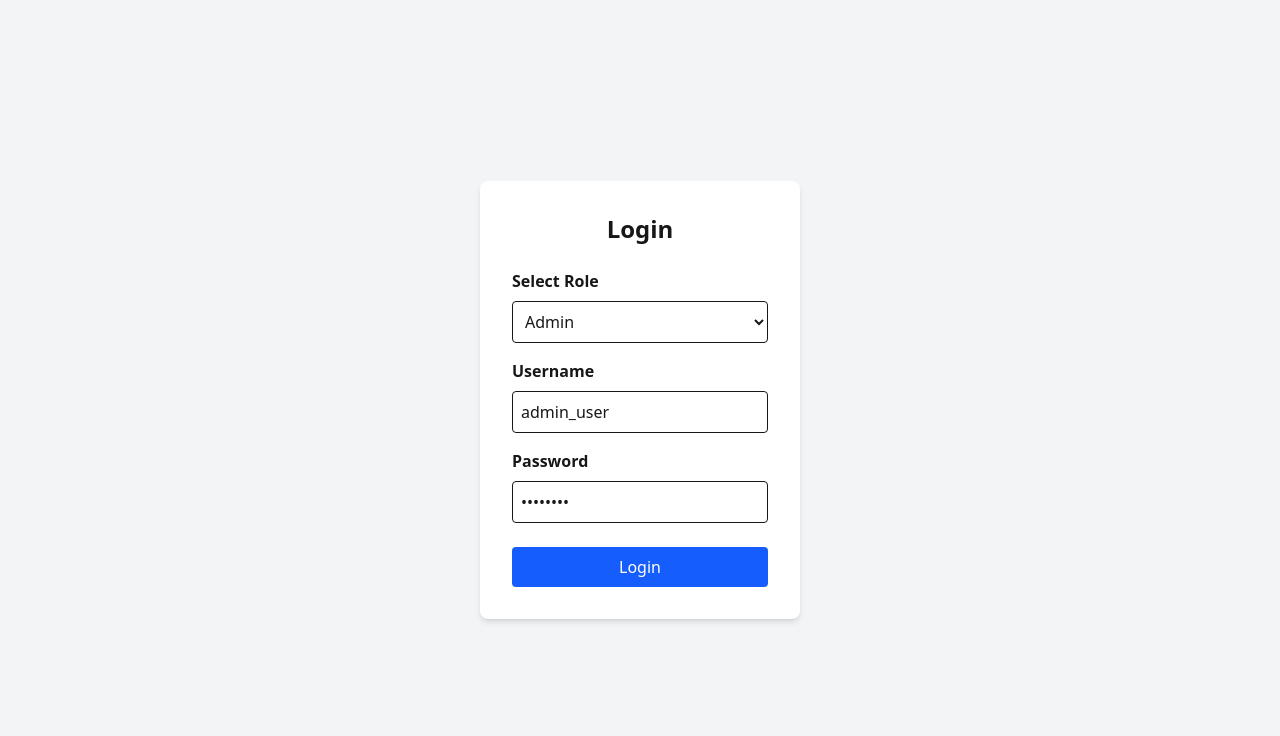
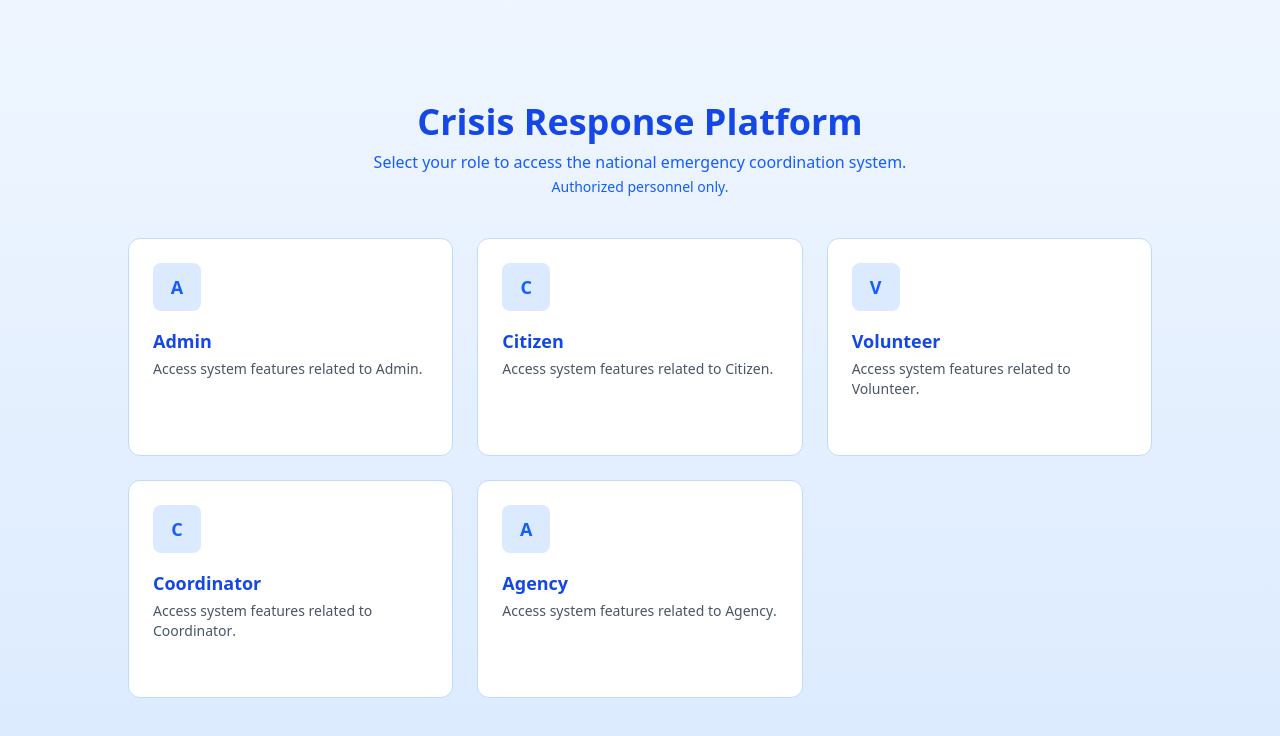
Before and after one commit to Shree2124/RDians, a Next.js app: page /login in a window 1280 px wide. Shown: the top 736 px of the page. Built offline with nearby package versions, Linux system fonts and the light colour scheme.

Commit message:
refactor: login redesign

```diff
--- a/src/app/login/page.tsx
+++ b/src/app/login/page.tsx
@@ -1,6 +1,6 @@
 "use client";
 
-import React, { useState, useEffect } from "react";
+import React, { useEffect, useState } from "react";
 import { useDispatch } from "react-redux";
 import { login } from "@/store/slices/authSlice";
 import { dummyUsers, Role } from "@/data/dummyUsers";
@@ -8,67 +8,72 @@ import { useRouter } from "next/navigation";
 
 const page = () => {
   const dispatch = useDispatch();
+  const router = useRouter();
 
-  const router = useRouter()
-
-  const [role, setRole] = useState<Role>("admin");
-  const [username, setUsername] = useState("");
-  const [password, setPassword] = useState("");
+  const [selectedRole, setSelectedRole] = useState<Role | null>(null);
 
   useEffect(() => {
-    const user = dummyUsers.find((u) => u.role === role);
+    if (!selectedRole) return;
+
+    const user = dummyUsers.find((u) => u.role === selectedRole);
     if (user) {
-      setUsername(user.username);
-      setPassword(user.password);
+      dispatch(
+        login({
+          username: user.username,
+          password: user.password,
+          role: user.role,
+        })
+      );
+      router.push("/auth/dashboard/");
     }
-  }, [role]);
-
-  const handleLogin = () => {
-    dispatch(login({ username, password, role }));
-    router.push("/auth/dashboard/")
-
-  };
+  }, [selectedRole, dispatch, router]);
 
   return (
-    <div className="min-h-screen flex flex-col items-center justify-center bg-gray-100">
-      <div className="bg-white p-8 rounded-lg shadow-md w-80">
-        <h2 className="text-2xl font-bold mb-6 text-center">Login</h2>
+    <div className="min-h-screen flex flex-col items-center justify-center bg-gradient-to-b from-blue-50 to-blue-100 px-6">
+      {/* HEADER */}
+      <h1 className="text-4xl font-bold text-blue-700 mb-2">
+        Crisis Response Platform
+      </h1>
+      <p className="text-blue-600 mb-10 text-center max-w-xl">
+        Select your role to access the national emergency coordination system.
+        <br />
+        <span className="text-sm font-medium">
+          Authorized personnel only.
+        </span>
+      </p>
 
-        <label className="block mb-2 font-semibold">Select Role</label>
-        <select
-          value={role}
-          onChange={(e) => setRole(e.target.value as Role)}
-          className="w-full p-2 mb-4 border rounded"
-        >
-          {dummyUsers.map((u) => (
-            <option key={u.role} value={u.role}>
-              {u.role.charAt(0).toUpperCase() + u.role.slice(1)}
-            </option>
-          ))}
-        </select>
+      {/* ROLE GRID */}
+      <div className="grid grid-cols-1 sm:grid-cols-2 lg:grid-cols-3 gap-6 max-w-5xl w-full">
+        {dummyUsers.map((user) => (
+          <div
+            key={user.role}
+            onClick={() => setSelectedRole(user.role)}
+            className="cursor-pointer bg-white border border-blue-200 rounded-xl p-6
+                       hover:border-blue-500 hover:shadow-lg transition group"
+          >
+            <div className="mb-4">
+              <div className="w-12 h-12 rounded-lg bg-blue-100 flex items-center justify-center text-blue-600 font-bold text-lg">
+                {user.role.charAt(0).toUpperCase()}
+              </div>
+            </div>
 
-        <label className="block mb-2 font-semibold">Username</label>
-        <input
-          type="text"
-          value={username}
-          onChange={(e) => setUsername(e.target.value)}
-          className="w-full p-2 mb-4 border rounded"
-        />
+            <h3 className="text-lg font-semibold text-blue-700 capitalize mb-1">
+              {user.role.replace("-", " ")}
+            </h3>
 
-        <label className="block mb-2 font-semibold">Password</label>
-        <input
-          type="password"
-          value={password}
-          onChange={(e) => setPassword(e.target.value)}
-          className="w-full p-2 mb-6 border rounded"
-        />
+            <p className="text-sm text-gray-600">
+              Access system features related to{" "}
+              <span className="font-medium capitalize">
+                {user.role.replace("-", " ")}
+              </span>
+              .
+            </p>
 
-        <button
-          onClick={handleLogin}
-          className="w-full bg-blue-600 text-white p-2 rounded hover:bg-blue-700 transition"
-        >
-          Login
-        </button>
+            <p className="mt-4 text-xs text-blue-500 opacity-0 group-hover:opacity-100 transition">
+              Click to continue →
+            </p>
+          </div>
+        ))}
       </div>
     </div>
   );
```
